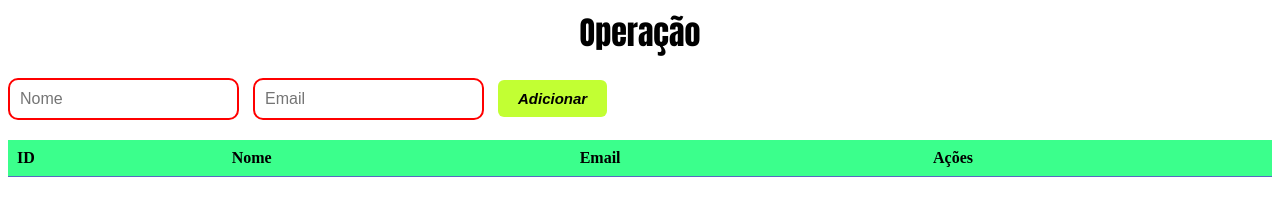
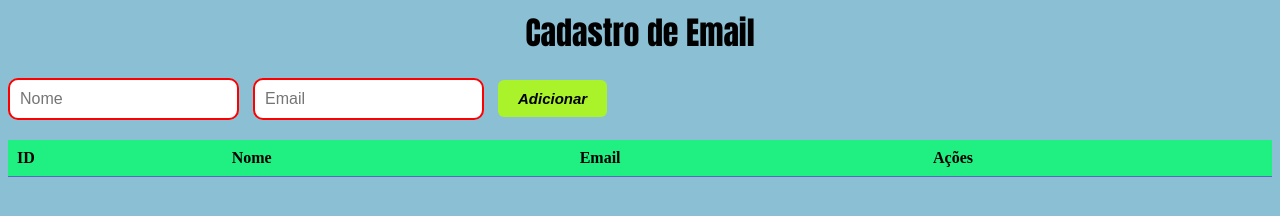
Before and after one commit to dev-vilela/Crud-Operacao, a plain HTML site: page index.html in a window 1280 px wide. Drawn offline with Linux system fonts and the light colour scheme.

Commit message:
crud fim

```diff
--- a/CSS/style.css
+++ b/CSS/style.css
@@ -1,3 +1,7 @@
+body{
+    background-color: #8abfd4;
+}
+
 #container{
     max-width: 800px;
     margin: 0 auto;
--- a/index.html
+++ b/index.html
@@ -10,7 +10,7 @@
 </head>
 <body>
     <div class="container">
-        <h1>Operação</h1>
+        <h1>Cadastro de Email</h1>
 
         <div id="input-container">
             <input type="text" id="name-input" placeholder="Nome">
```
